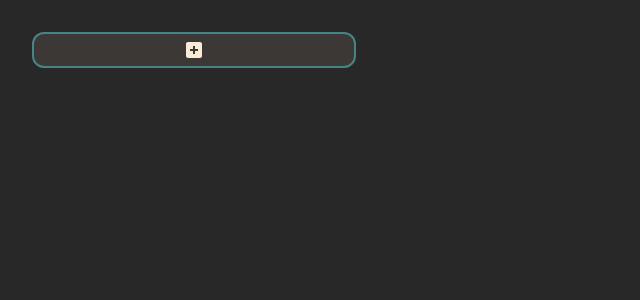
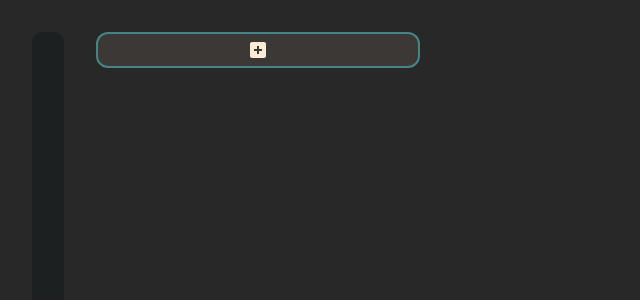
Before and after one commit to pinugit/EasyBoards, a React (Vite) app: page / in a window 1280 px wide. Shown: the top 300 px of the page, without its empty margins (0-640 px from the left). Built offline with nearby package versions, Linux system fonts and the light colour scheme.

Commit message:
added a replacer when the board is dragged

```diff
--- a/src/Components/Boards/Boards.css
+++ b/src/Components/Boards/Boards.css
@@ -62,3 +62,11 @@
 
   padding: 2px;
 }
+
+.board-replacer {
+  background: #458588;
+
+  width: 22rem;
+
+  border-radius: 12px;
+}
--- a/src/Components/Boards/Boards.tsx
+++ b/src/Components/Boards/Boards.tsx
@@ -17,6 +17,19 @@ const Boards = () => {
   const [isDragging, setDragging] = useState(false);
 
   const inputRef = useRef<HTMLInputElement>(null);
+  useEffect(() => {
+    if (isDragging) {
+      const boardElement = document.getElementById("board");
+      const replacerBoard = document.getElementById("rp");
+
+      if (boardElement && replacerBoard) {
+        const boardRect = boardElement.getBoundingClientRect();
+
+        replacerBoard.style.position = "absolute";
+        replacerBoard.style.height = `${boardRect.height}px`;
+      }
+    }
+  }, [isDragging]);
 
   useEffect(() => {
     if (inputRef.current) {
@@ -51,12 +64,18 @@ const Boards = () => {
 
   return (
     <>
+      {isDragging ? <div id="rp" className="board-replacer"></div> : null}
       <motion.div
         drag
         whileDrag={{
           scale: 1.1,
           rotate: -10,
         }}
+        onDragStart={() => setDragging(true)}
+        onDragEnd={() => setDragging(false)}
+        dragSnapToOrigin={true}
+        dragTransition={{ bounceDamping: 40, bounceStiffness: 600 }}
+        id="board"
         className="board"
       >
         <div className="heading-area">
--- a/src/Components/Canvas/Canvas.css
+++ b/src/Components/Canvas/Canvas.css
@@ -11,3 +11,12 @@
 
   background: #282828;
 }
+
+.rows {
+  background: #1d2021;
+  padding: 1rem;
+
+  height: 100vh;
+
+  border-radius: 10px;
+}
--- a/src/Components/Canvas/Canvas.tsx
+++ b/src/Components/Canvas/Canvas.tsx
@@ -11,7 +11,7 @@ const Canvas = () => {
 
   return (
     <div id="Canvas">
-      {boards.map((board) => board)}
+      <div className="rows">{boards.map((board) => board)}</div>
       <BoardAdder onBoardAdding={() => handleBoardAdding()} />
     </div>
   );
```
